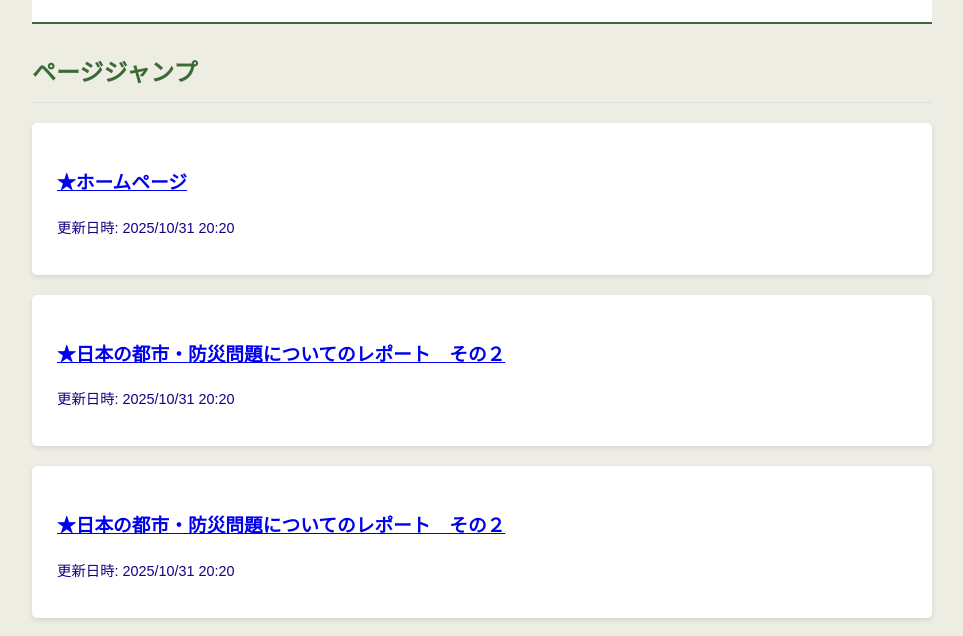
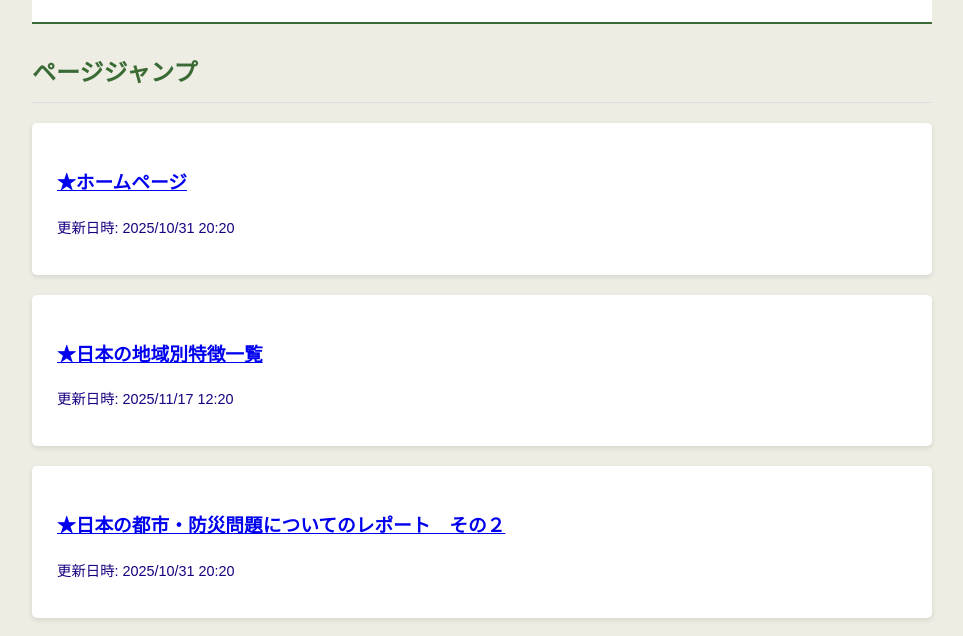
Before and after one commit to ygs2023f066-svg/aiueo, a plain HTML site: page index.html in a window 1280 px wide. Shown: the part 164-800 px from the top of the page, without its empty margins (158-1121 px from the left). Drawn offline with Linux system fonts and the light colour scheme.

Commit message:
Update index.html

```diff
--- a/index.html
+++ b/index.html
@@ -111,8 +111,8 @@
             <div class="blog-date">更新日時: 2025/10/31 20:20</div>
   </section>
   <section>
-    <h3><a href="https://ygs2023f066-svg.github.io/aiueo/2.html" class="blog-link">★日本の都市・防災問題についてのレポート　その２</a></h3>
-            <div class="blog-date">更新日時: 2025/10/31 20:20</div>
+    <h3><a href="https://ygs2023f066-svg.github.io/aiueo/yaaaaa.html" class="blog-link">★日本の地域別特徴一覧</a></h3>
+            <div class="blog-date">更新日時: 2025/11/17 12:20</div>
   </section>
   <section>
     <h3><a href="https://ygs2023f066-svg.github.io/aiueo/2.html" class="blog-link">★日本の都市・防災問題についてのレポート　その２</a></h3>
```
